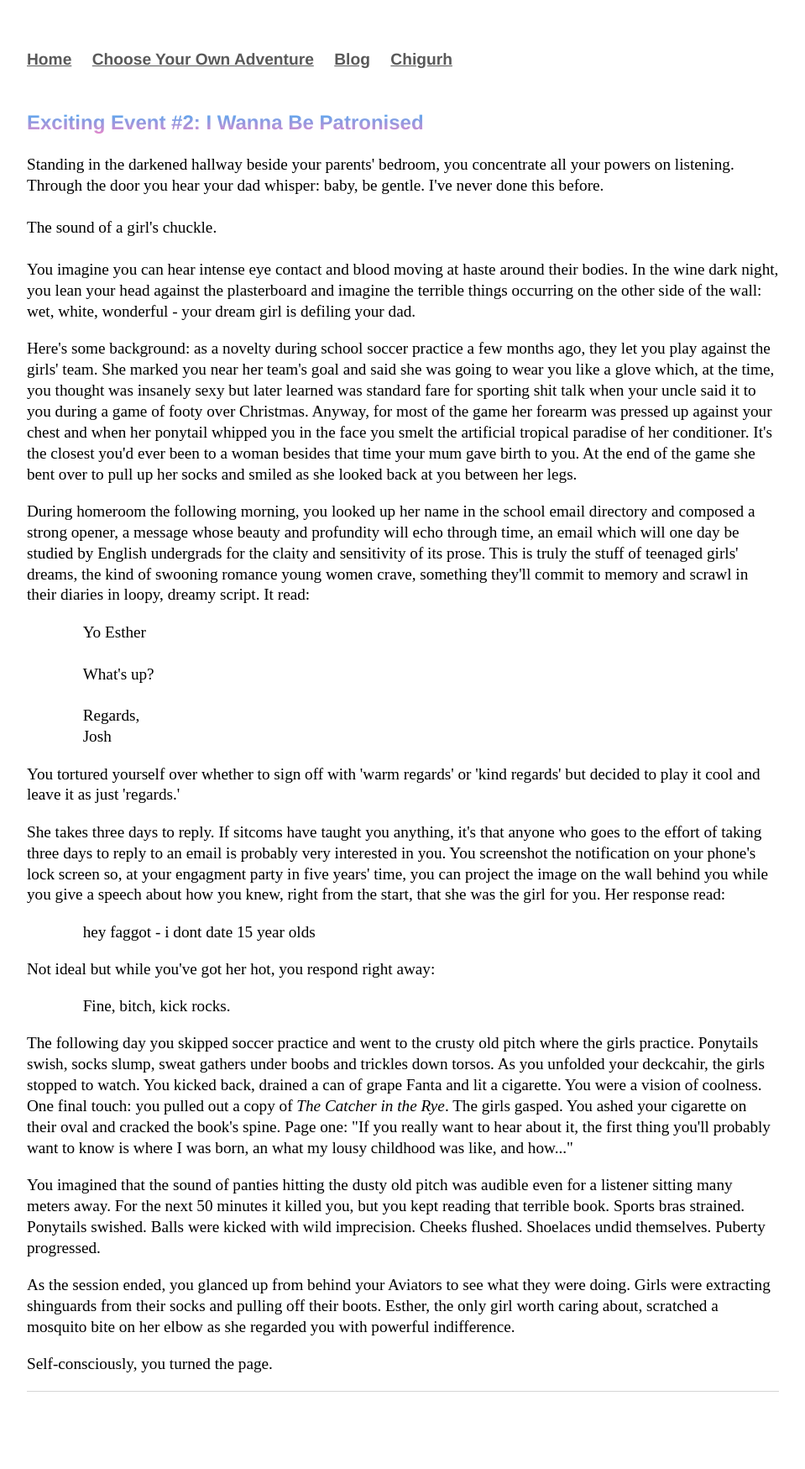
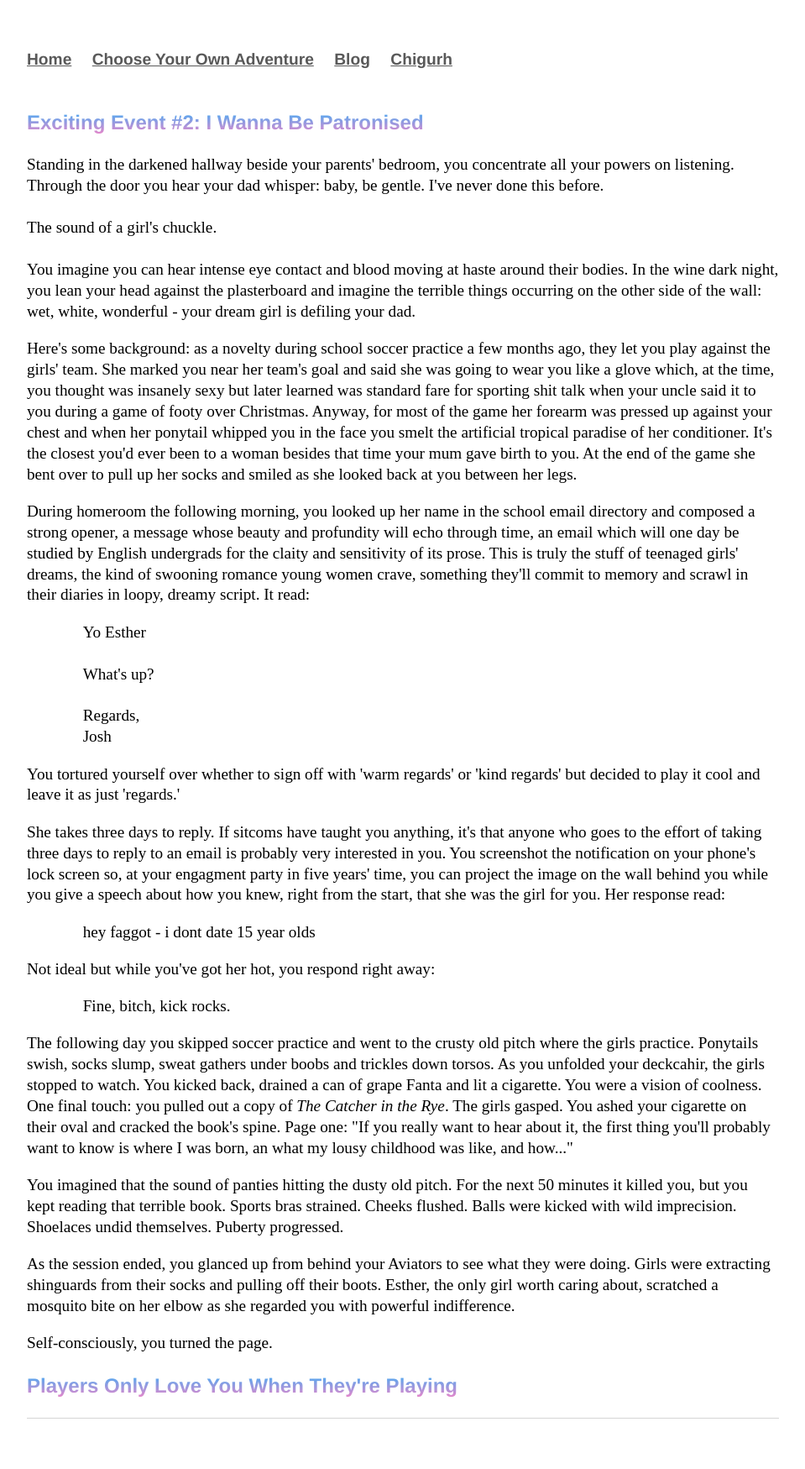
Before and after one commit to Pinelife/pinelife.github.io, a Jekyll site: the page built from Hellhole/excitingevent2.html, in a window 1280 px wide. Shown: the whole page at 84% size, without its empty margins (160-1119 px from the left). Built offline with Jekyll 4.4.1, drawn with Linux system fonts in a browser that asks for light colours; before the commit the page ends 1717 px from its top, so only the background shows below that.

Commit message:
Update excitingevent2.html

```diff
--- a/Hellhole/excitingevent2.html
+++ b/Hellhole/excitingevent2.html
@@ -64,9 +64,8 @@
   The girls gasped. You ashed your cigarette on their oval and cracked the book's spine. Page one: "If you really want to hear about it,
 the first thing you'll probably want to know is where I was born, an what my lousy childhood was like, and how..."
 </p>
-<p>You imagined that the sound of panties hitting the dusty old pitch was audible even for a listener sitting many meters away.
-For the next 50 minutes it killed you, but you kept reading that terrible book. Sports bras strained. Ponytails swished.
-Balls were kicked with wild imprecision. Cheeks flushed. Shoelaces undid themselves. Puberty progressed.
+<p>You imagined that the sound of panties hitting the dusty old pitch. For the next 50 minutes it killed you, but you kept reading that
+terrible book. Sports bras strained. Cheeks flushed. Balls were kicked with wild imprecision. Shoelaces undid themselves. Puberty progressed.
 </p>
 <p>
 As the session ended, you glanced up from behind your Aviators to see what they were doing. Girls were extracting shinguards from their
@@ -76,3 +75,6 @@
 <p>
   Self-consciously, you turned the page.
 </p>
+<p>
+</p>
+<h3>Players Only Love You When They're Playing</h3>
```
